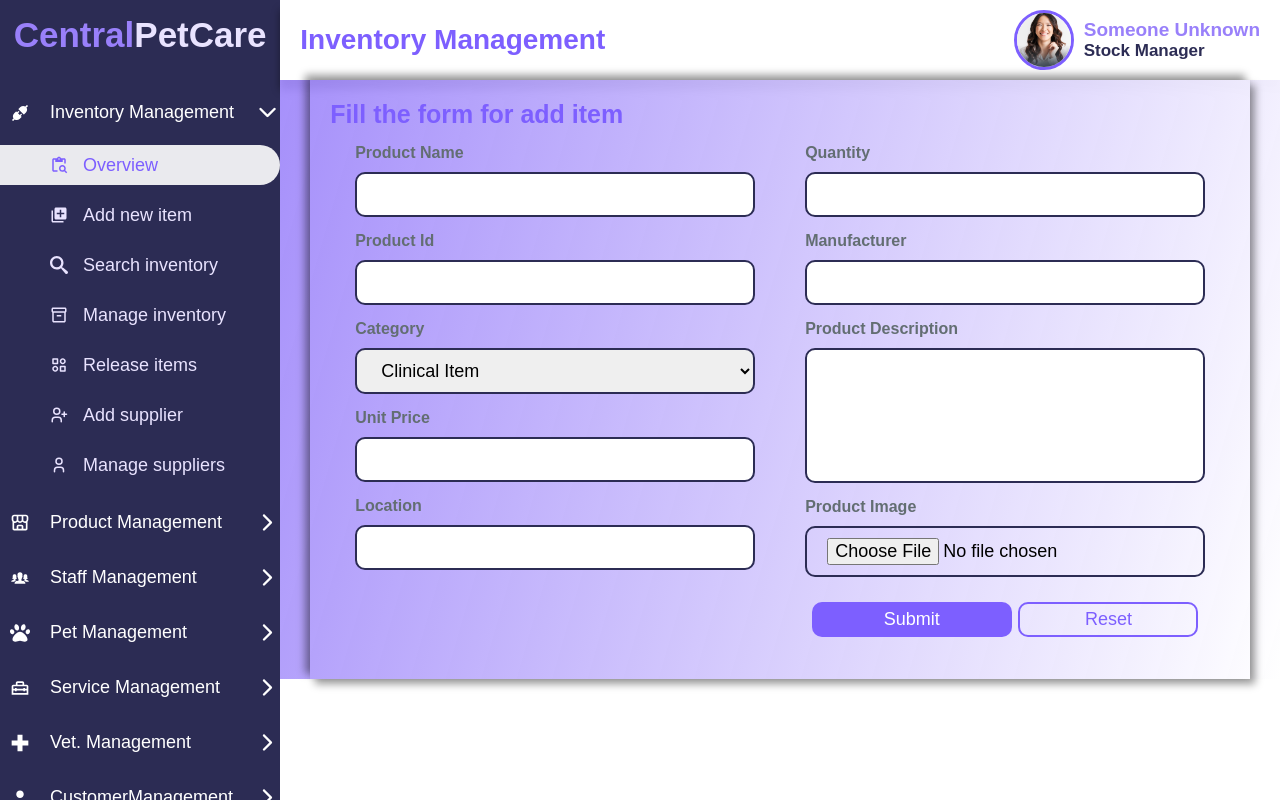
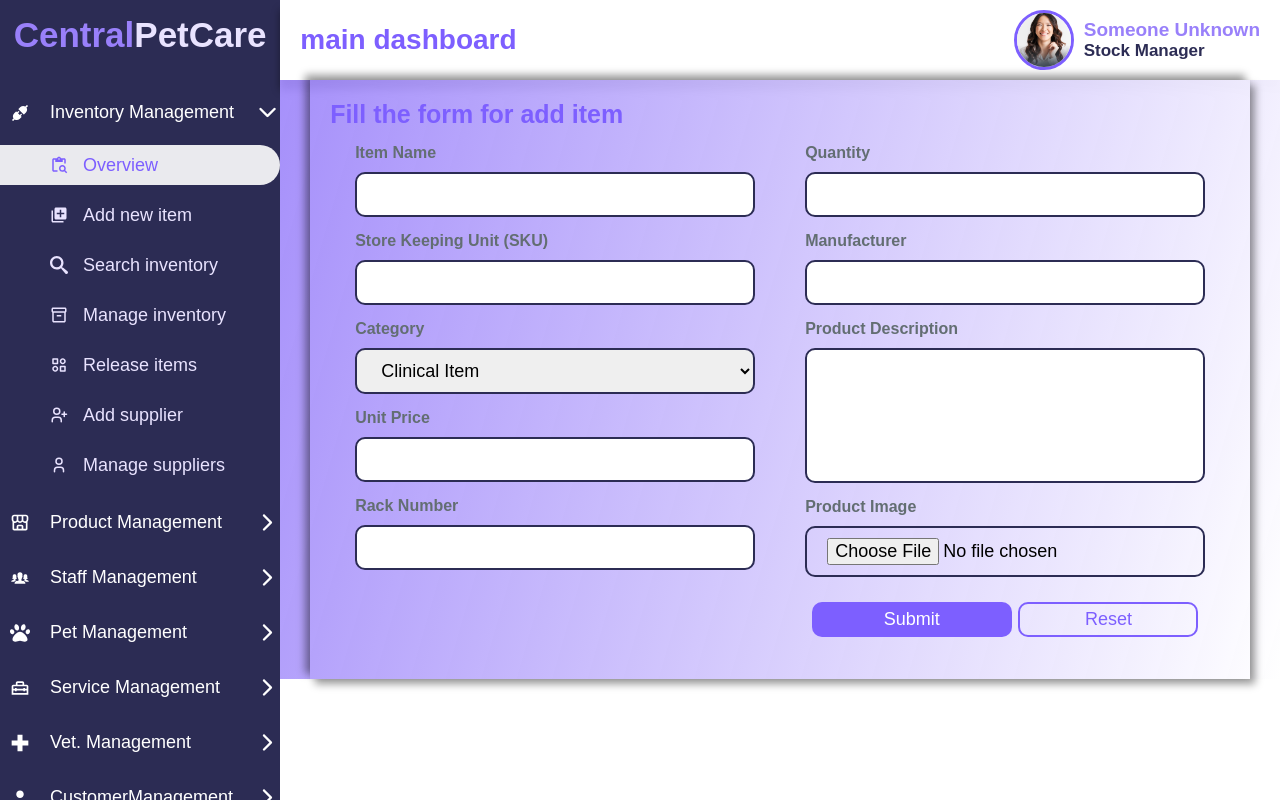
Before and after one commit to IT21189630/Dashboard, a React (Create React App) app: page /component-2 in a window 1280 px wide. Built offline with nearby package versions, Linux system fonts and the light colour scheme.

Commit message:
dashboard click problem solved

```diff
--- a/src/components/SideBarItems-dl.js
+++ b/src/components/SideBarItems-dl.js
@@ -20,6 +20,10 @@ import {MdDesignServices} from 'react-icons/md'
 import {MdSell} from 'react-icons/md'
 import {MdDeliveryDining} from 'react-icons/md'
 import {SiGoogleanalytics} from 'react-icons/si'
+
+import {BsPeopleFill} from 'react-icons/bs'
+import {MdHolidayVillage} from 'react-icons/md'
+import {GiTakeMyMoney} from 'react-icons/gi'
 // main function icons
 import {AiFillApi} from 'react-icons/ai'
 import {BiStoreAlt} from 'react-icons/bi'
@@ -124,22 +128,22 @@ const sidebarItems = [
                 {
                     id:300,
                     link:"",
-                    nestedItemicon:<BsFillBoxSeamFill/>,
-                    nestedItemtext:"Products"
+                    nestedItemicon:<BsPeopleFill/>,
+                    nestedItemtext:"Manage Staff"
                 },
 
                 {
                     id:301,
                     link:"",
-                    nestedItemicon:<BsFillCartFill/>,
-                    nestedItemtext:"Orders"
+                    nestedItemicon:<MdHolidayVillage/>,
+                    nestedItemtext:"Manage Leaves"
                 },
 
                 {
                     id:302,
                     link:"",
-                    nestedItemicon:<MdInsights/>,
-                    nestedItemtext:"Insights"
+                    nestedItemicon:<GiTakeMyMoney/>,
+                    nestedItemtext:"Manage Payrolls"
                 },
         ]
     },
--- a/src/components/action-version-dl.js
+++ b/src/components/action-version-dl.js
@@ -28,7 +28,7 @@ function ActionSection() {
       {/* main ribbon part this contain the profile details including name designation and image */}
       <div className="main-ribbon">
         <div className="inventory-management-text">
-            Inventory Management
+            main dashboard
         </div>
 
         <div className="user-details">
--- a/src/components/dl-components/AddItemComponent.js
+++ b/src/components/dl-components/AddItemComponent.js
@@ -15,11 +15,11 @@ function AddItemComponent() {
               {/* column one */}
               <div className="add-item-column">
                 <section className="input-container">
-                  <span className="input-title">product name</span>
+                  <span className="input-title">item name</span>
                   <input className="input-field"/>
                 </section>
                 <section className="input-container">
-                  <span className="input-title">product id</span>
+                  <span className="input-title">store keeping unit (SKU)</span>
                   <input className="input-field"/>
                 </section>
                 <section className="input-container">
@@ -34,7 +34,7 @@ function AddItemComponent() {
                   <input className="input-field"/>
                 </section>
                 <section className="input-container">
-                  <span className="input-title">location</span>
+                  <span className="input-title">rack number</span>
                   <input className="input-field"/>
                 </section>
               </div>
--- a/src/components/sidebar-version-dl.js
+++ b/src/components/sidebar-version-dl.js
@@ -35,8 +35,8 @@ function SideBar() {
                     <span className="mainFunction">
                         <span className="functionPrompt">
                           <span className="mainFuncIcon">{icon}</span>
-                          <span className="mainFuncItemName">{text}</span>
-                          <span className={`scrollFuncIcon ${index === selectedMain && 'scroll-function-show'}`} onClick={()=>{eventTransformer(index)}}>
+                          <span className="mainFuncItemName" onClick={()=>{eventTransformer(index)}}>{text}</span>
+                          <span className={`scrollFuncIcon ${index === selectedMain && 'scroll-function-show'}`}>
                               <IoIosArrowForward/>
                           </span>
                         </span>
--- a/src/sass/dl-sidebar.scss
+++ b/src/sass/dl-sidebar.scss
@@ -43,6 +43,8 @@ $secondary-color-purple4: #E9E3FF;
     align-items: center;
     padding: 10px;
     margin: 5px 0;
+    user-select: none;
+    cursor: pointer;
 }
 
 
```
